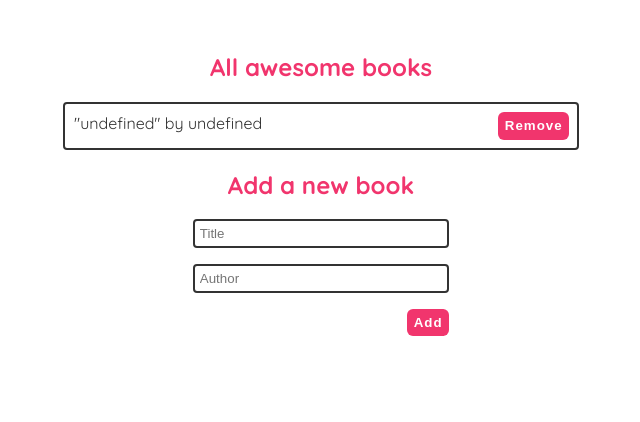
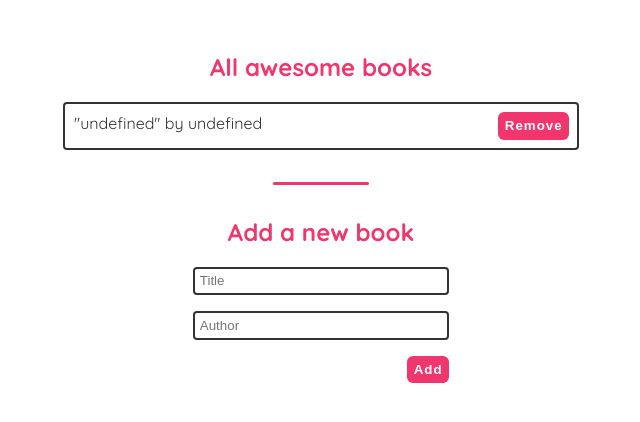
Before and after one commit to hendridg/awesome-books, a website: page index.html in a window 1280 px wide. Shown: the whole page, without its empty margins (319-959 px from the left). Drawn offline with Linux system fonts and the light colour scheme.

Commit message:
Update style in title form in style.css file

```diff
--- a/style.css
+++ b/style.css
@@ -53,6 +53,7 @@ tr:nth-child(even) {
   border-radius: 0.25rem;
   max-width: 32rem;
   margin: 0 auto;
+  margin-bottom: 4rem;
 }
 
 .book-container {
@@ -67,6 +68,19 @@ tr:nth-child(even) {
   color: #f1356d;
 }
 
+.title-form-add::before {
+  content: '';
+  height: 3px;
+  width: 6rem;
+  margin: 0 auto;
+  display: flex;
+  position: relative;
+  bottom: 2rem;
+  z-index: -1;
+  border-radius: 3px;
+  background: #f1356d;
+}
+
 .form-input {
   margin: 0 auto;
   max-width: 16rem;
```
